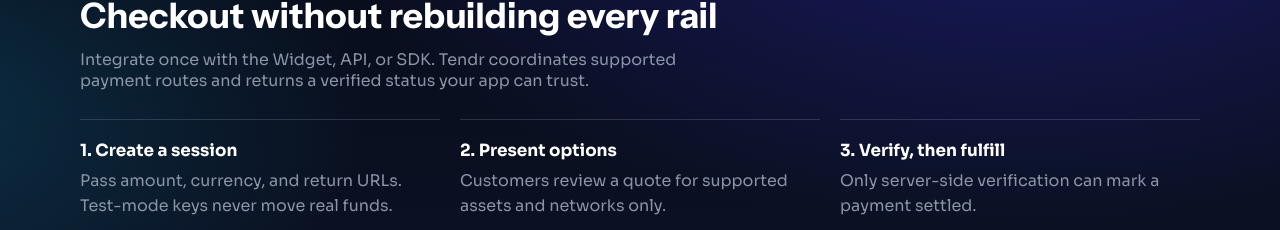
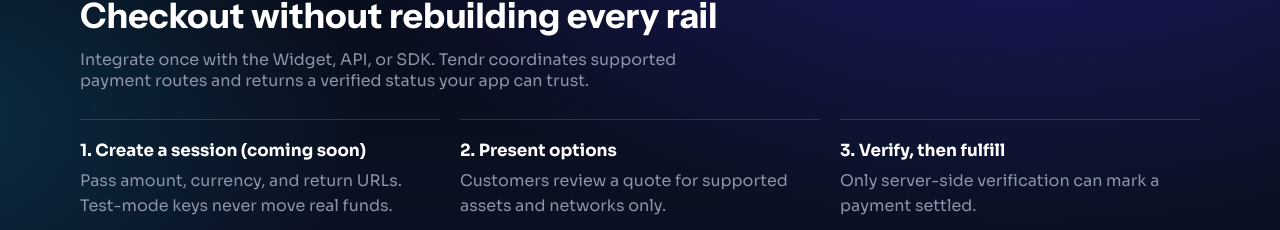
Before and after one commit to SonOfUri/Tendr, a Next.js app in the folder apps/web/: page / in a window 1280 px wide. Shown: the part 849-1079 px from the top of the page. Built offline with nearby package versions, Linux system fonts and the light colour scheme.

Commit message:
fix(docs): README reset note and seed scopes; terms and landing copy nits

```diff
--- a/apps/web/src/app/page.tsx
+++ b/apps/web/src/app/page.tsx
@@ -30,7 +30,7 @@ export default function HomePage() {
         </p>
         <div className="grid-3">
           <div className="tile">
-            <h3>1. Create a session</h3>
+            <h3>1. Create a session (coming soon)</h3>
             <p>Pass amount, currency, and return URLs. Test-mode keys never move real funds.</p>
           </div>
           <div className="tile">
--- a/apps/web/src/app/terms/page.tsx
+++ b/apps/web/src/app/terms/page.tsx
@@ -3,7 +3,7 @@ export default function TermsPage() {
     <section className="section" style={{ borderTop: 'none' }}>
       <h1>Terms</h1>
       <p className="lead">
-        Tendr is in development and for evaluation use. They do not constitute a production payment
+        Tendr is in development and for evaluation use. It does not constitute a production payment
         service or a guarantee of live settlement.
       </p>
     </section>
```
Also changed, not shown: 1 other file (tests, documents, lock files or other folders).
